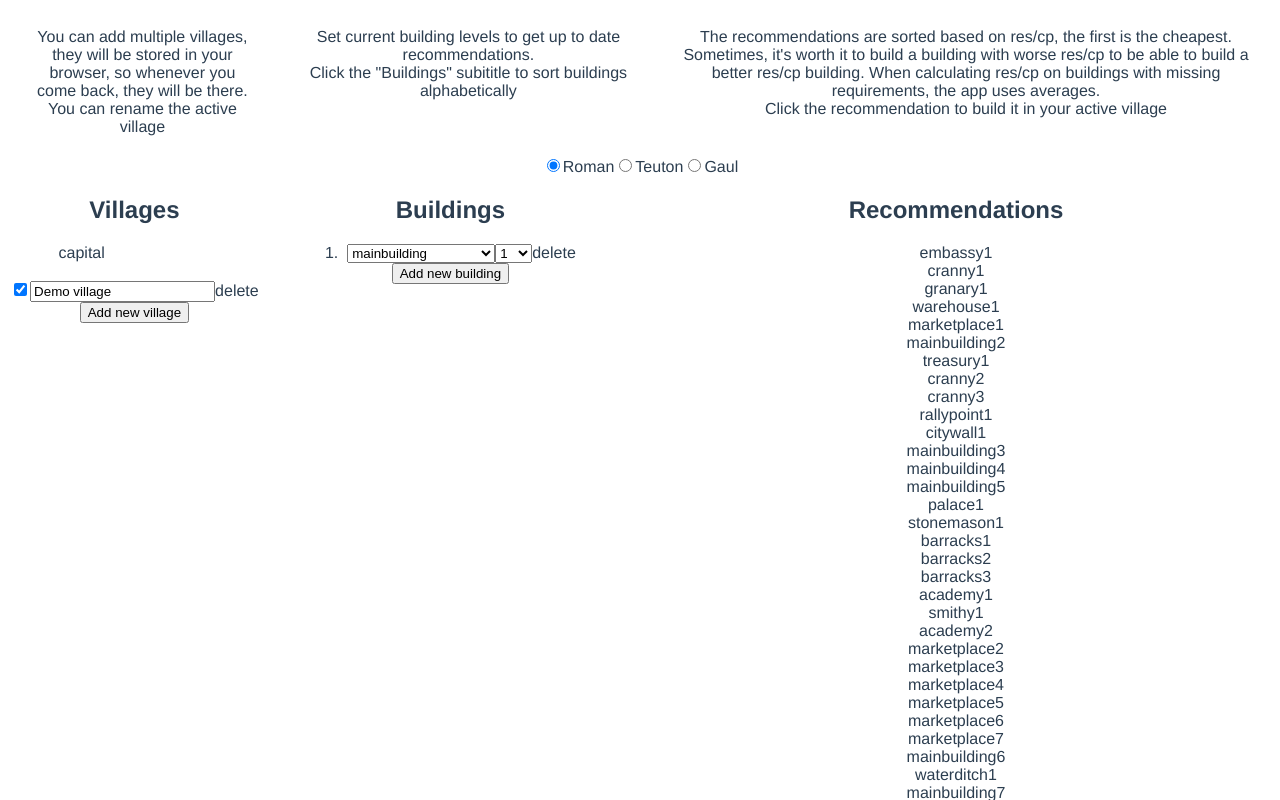
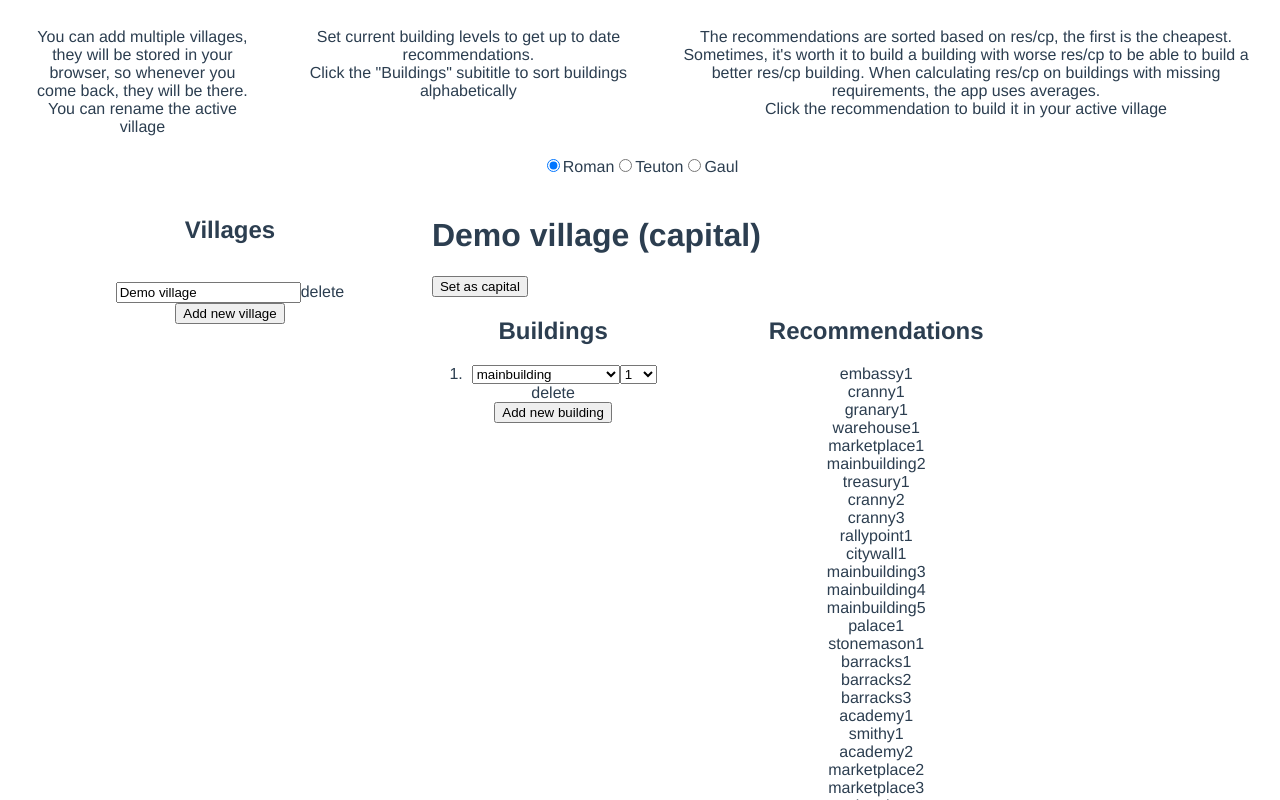
Before and after one commit to vinczedani/kingdoptimizer, a Vue app: page / in a window 1280 px wide. Shown: the top 800 px of the page. Built offline with nearby package versions, Linux system fonts and the light colour scheme.

Commit message:
fix: only display buildings available for village

```diff
--- a/src/components/Buildings.vue
+++ b/src/components/Buildings.vue
@@ -20,16 +20,20 @@
 <script>
 import { mapGetters, mapMutations } from 'vuex';
 
-import availableBuildings from '../consts/buildings';
+import allBuildings from '../consts/buildings';
+import { filterBuildings } from '../consts/limitations';
 
 export default {
-  data() {
-    return { availableBuildings };
-  },
   computed: {
     ...mapGetters({
       village: 'getActiveVillage'
-    })
+    }),
+    availableBuildings() {
+      const isCapital = this.village.isCapital;
+      const tribe = this.$store.state.tribe;
+      const availableBuildings = filterBuildings(allBuildings, isCapital, tribe);
+      return availableBuildings;
+    }
   },
   methods: {
     ...mapMutations({
--- a/src/components/Container.vue
+++ b/src/components/Container.vue
@@ -15,15 +15,26 @@
     <div>
       <TribeSelector/>
     </div>
-    <div class="container">
-      <Villages/>
-      <Buildings/>
-      <Recommendations/>
+    <div class="container" style="padding: 20px">
+      <div style="width: 33%">
+        <Villages/>
+      </div>
+      <div style="width: 66%">
+        <div style="text-align: left">
+          <h1>{{ village.name }} <span v-if="village.isCapital">(capital)</span></h1>
+          <button type='button' @click="markVillageAsCapital(village.id)"> Set as capital </button>
+        </div>
+        <div class="container">
+          <Buildings/>
+          <Recommendations/>
+        </div>
+      </div>
     </div>
   </div>
 </template>
 
 <script>
+import { mapGetters, mapMutations } from 'vuex';
 import Villages from './Villages';
 import Buildings from './Buildings';
 import TribeSelector from './TribeSelector';
@@ -36,6 +47,16 @@ export default {
     TribeSelector,
     Recommendations,
   },
+  computed: {
+    ...mapGetters({
+      village: 'getActiveVillage'
+    }),
+  },
+  methods: {
+    ...mapMutations({
+      markVillageAsCapital: 'markVillageAsCapital',
+    }),
+  }
 };
 </script>
 
--- a/src/components/Villages.vue
+++ b/src/components/Villages.vue
@@ -1,13 +1,11 @@
 <template>
   <div class="villages">
     <h2 class="clickable" @click="sortVillages">Villages</h2>
-    <div style="text-align: left; padding-left: 20%">capital</div>
     <br/>
     <div
       class="villageItem"
       v-for="village in villages"
       :key="village.id">
-        <input type='checkbox' v-model="village.isCapital" @change="markVillageAsCapital(village.id)" />
         <span class="clickable" @click="setActiveVillage(village.id)">
           <input v-if="village.isActive" type="text" v-model="village.name" @change="saveVillage(village)"/>
           <span v-else style="padding: 10px;">{{ village.name }}</span>
@@ -37,16 +35,9 @@ export default {
     ...mapMutations({
       setActiveVillage: 'setActiveVillage',
       deleteVillage: 'deleteVillage',
-      markVillageAsCapital: 'markVillageAsCapital',
       saveVillage: 'saveVillage',
       sortVillages: 'sortVillages',
     }),
   }
 }
 </script>
-
-<style lang="scss">
-.villages {
-  width: 20%;
-}
-</style>
--- /dev/null
+++ b/src/consts/limitations.js
@@ -0,0 +1,20 @@
+const tribeRestrictions = {
+  teuton: ["horsedrinkingthrough", "citywall", "trapper", "palisade"],
+  roman: ["brewery", "earthwall", "trapper", "palisade"],
+  gaul: ["horsedrinkingthrough", "citywall", "brewery", "earthwall"],
+}
+
+const capitalBuildings = ['palace', 'stonemason'];
+const nonCapitalBuildings = ['residence'];
+
+export function filterBuildings(buildings, isCapital, tribe){
+  const buildOrderForTribe = buildings.filter(nextBuilding => !tribeRestrictions[tribe].includes(nextBuilding.name));
+  let buildOrderForVillage;
+  if (isCapital) {
+    buildOrderForVillage = buildOrderForTribe.filter(nextBuilding => !nonCapitalBuildings.includes(nextBuilding.name));
+  } else {
+    buildOrderForVillage = buildOrderForTribe.filter(nextBuilding => !capitalBuildings.includes(nextBuilding.name));
+  }
+
+  return buildOrderForVillage;
+}
--- a/src/services/recommendation.js
+++ b/src/services/recommendation.js
@@ -1,22 +1,10 @@
 import buildOrder from '../../buildOrder';
-
-const tribeRestrictions = {
-  teuton: ["horsedrinkingthrough", "citywall", "trapper", "palisade"],
-  roman: ["brewery", "earthwall", "trapper", "palisade"],
-  gaul: ["horsedrinkingthrough", "citywall", "brewery", "earthwall"],
-}
-
-const capitalBuildings = ['palace', 'stonemason'];
-const nonCapitalBuildings = ['residence'];
+import {
+  filterBuildings,
+} from '../consts/limitations';
 
 export default function getRecommendations(doneBuildings, isCapital, tribe) {
-  let buildOrderForTribe = buildOrder.filter(nextBuilding => !tribeRestrictions[tribe].includes(nextBuilding.name));
-  let buildOrderForVillage;
-  if (isCapital) {
-    buildOrderForVillage = buildOrderForTribe.filter(nextBuilding => !nonCapitalBuildings.includes(nextBuilding.name));
-  } else {
-    buildOrderForVillage = buildOrderForTribe.filter(nextBuilding => !capitalBuildings.includes(nextBuilding.name));
-  }
+  const buildOrderForVillage = filterBuildings(buildOrder, isCapital, tribe);
   return buildOrderForVillage.filter((nextBuilding) => {
     const buildingAlreadyBuilt = doneBuildings.find(done => {
       return nextBuilding.name === done.name && nextBuilding.level <= done.level;
```
Also changed, not shown: 1 other file (tests, documents, lock files or other folders).
